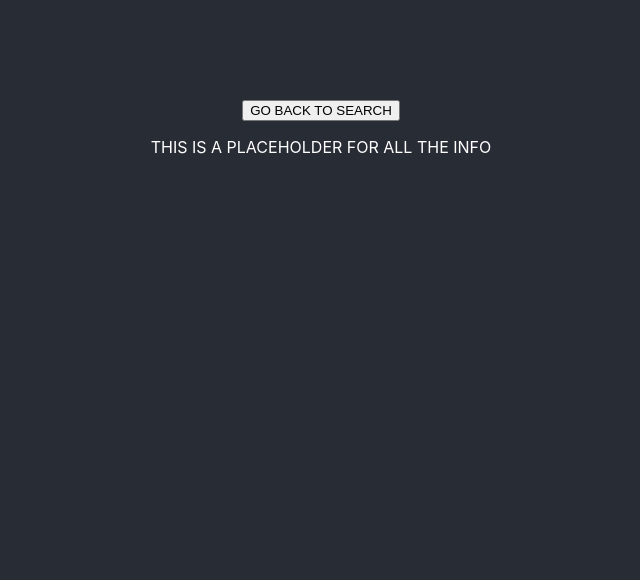
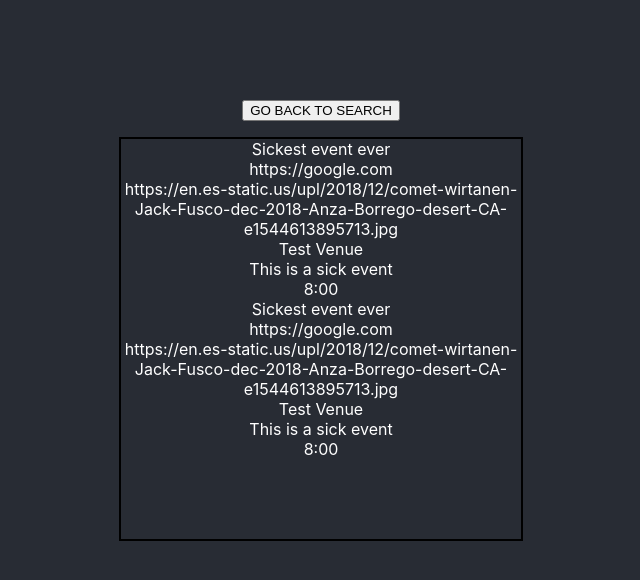
Before and after one commit to cc-project-hangout/project-hangout, a React (Create React App) app: page / in a window 1280 px wide. Both pictures are taken after typing "Sample", "2020-01-15", "2020-01-15", "5", "5", "5" into the empty fields and a click on the button "SEARCH". Shown: the top 580 px of the page, without its empty margins (319-959 px from the left). Built offline with nearby package versions, Linux system fonts and the light colour scheme.

Commit message:
Implemented skeleton for events component

```diff
--- a/src/App.js
+++ b/src/App.js
@@ -1,6 +1,6 @@
 import React from 'react';
 import './App.css';
-
+import Events from './components/Events'
 export default class App extends React.Component {
   constructor() {
     super();
@@ -55,7 +55,7 @@ export default class App extends React.Component {
           <form className="user-input" value="">
             <button className="goHome" onClick={(e) => {this.handleBackOrCancel(e)}}> GO BACK TO SEARCH </button>
             <p>
-              THIS IS A PLACEHOLDER FOR ALL THE INFO
+              <Events />
             </p>
 
           </form>
--- /dev/null
+++ b/src/components/Event.jsx
@@ -0,0 +1,22 @@
+import React, {Component} from 'react';
+
+export default class Event extends Component {
+
+    constructor(props) {
+        super(props);
+    }
+    render() {
+
+        return (
+            <div>
+            <div>{this.props.title}</div>
+            <div>{this.props.url}</div>
+            <div>{this.props.image}</div>
+            <div>{this.props.venue}</div>
+            <div>{this.props.description}</div>
+            <div>{this.props.startTime}</div>
+            </div>
+        )
+
+    }
+}
--- a/src/components/Events.jsx
+++ b/src/components/Events.jsx
@@ -1,11 +1,33 @@
 import React, {Component} from 'react';
 import axios from 'axios';
+import Event from './Event.jsx';
+import './styles/Events.css'
 export default class Events extends Component {
+
 
     constructor(props) {
         super(props);
         this.state = {
-            events: [],
+            events: [
+                {
+                title: 'Sickest event ever',
+                image: 'https://en.es-static.us/upl/2018/12/comet-wirtanen-Jack-Fusco-dec-2018-Anza-Borrego-desert-CA-e1544613895713.jpg',
+                venue: 'Test Venue',
+                url: 'https://google.com',
+                description: 'This is a sick event',
+                startTime: '8:00'
+                },
+                {
+                    title: 'Sickest event ever',
+                    image: 'https://en.es-static.us/upl/2018/12/comet-wirtanen-Jack-Fusco-dec-2018-Anza-Borrego-desert-CA-e1544613895713.jpg',
+                    venue: 'Test Venue',
+                    url: 'https://google.com',
+                    description: 'This is a sick event',
+                    startTime: '8:00'
+                    }
+
+            ],
+
 
         }
     }
@@ -14,26 +36,33 @@ export default class Events extends Component {
         //'2012042500-2012042700' api format
         // our app format YYYY-MM-DD
 
-        const updatedDate = this.props.arrivalDate.split('-').join('') + '00';
+        // const updatedDate = this.props.arrivalDate.split('-').join('') + '00';
 
-        axios.post('/api/events', {
-            city: this.props.cityName,
-            date: updatedDate
-          })
-          .then(function (response) {
-              //return
-            console.log(response);
-          })
-          .catch(function (error) {
-            console.log(error);
-          });
+        // axios.post('/api/events', {
+        //     city: this.props.cityName,
+        //     date: updatedDate
+        //   })
+        //   .then(function (response) {
+        //       //if we get multiple objects, can just put them in an array
+        //     this.setState {events: response}
+        //   })
+        //   .catch(function (error) {
+        //     console.log(error);
+        //   });
     }
     render() {
 
+        const events = this.state.events.map(event => {
+           return  <Event title={event.title} url={event.url} image={event.image} venue={event.venue} description={event.description} startTime={event.startTime} />
+        });
+
         return (
-            <div>Events</div>
+            <div id ="eventContainer">
+                {events}
+            </div>
+
         )
-    }
+      }
 }
 
 //props
--- /dev/null
+++ b/src/components/styles/Events.css
@@ -0,0 +1,5 @@
+#eventContainer {
+    border: 2px black solid;
+    height:400px;
+    width:400px;
+}
```
Also changed, not shown: src/components/styles/Event.css (added), 1 other file (tests, documents, lock files or other folders).
